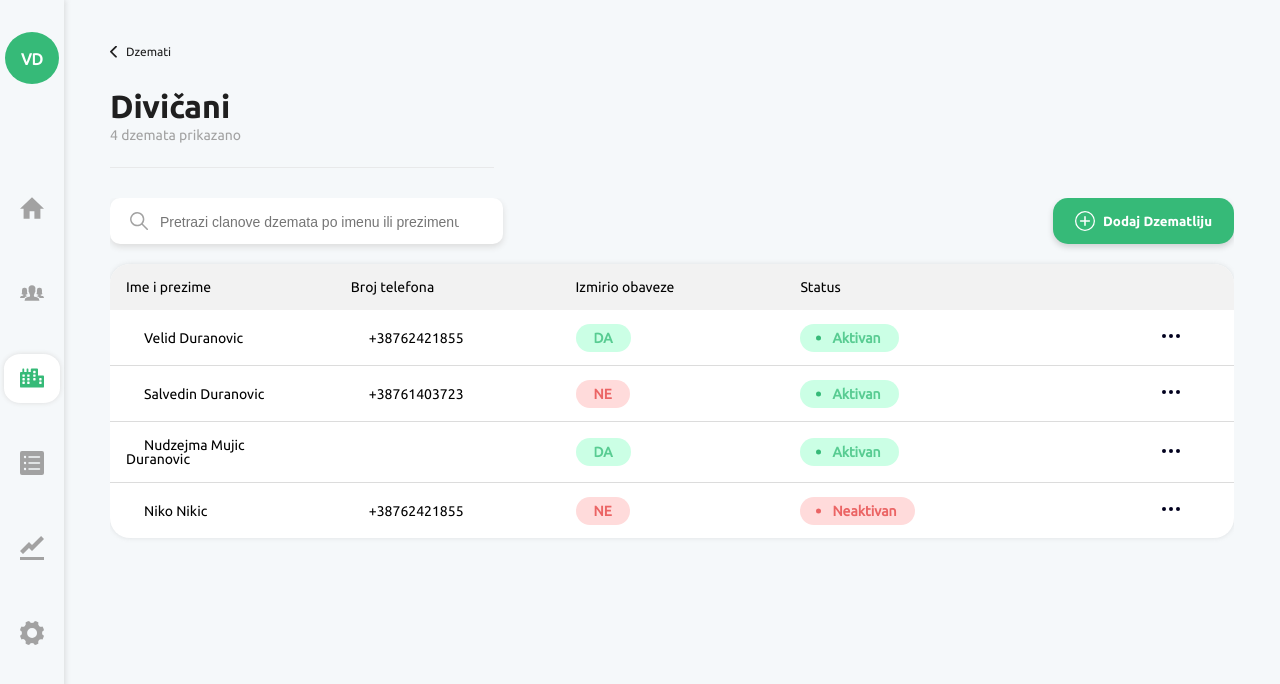
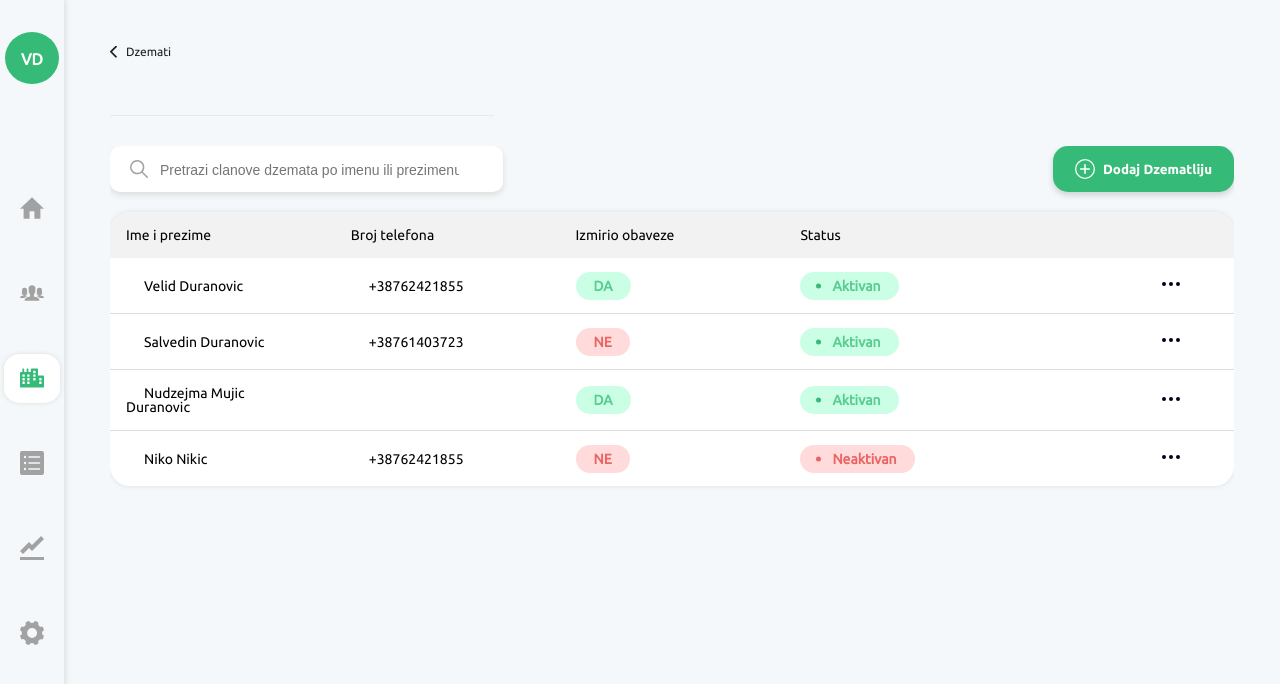
Before and after one commit to Duranovic/e-medzlis, an Angular app: page /dzemati/1/clanovi in a window 1280 px wide. Shown: the top 684 px of the page. Built offline with nearby package versions, Linux system fonts and the light colour scheme.

Commit message:
Updated Input, Table, and Title component

```diff
--- a/src/app/shared/input/input.component.html
+++ b/src/app/shared/input/input.component.html
@@ -1,4 +1,4 @@
 <div class="iz-input" [ngClass]="{'iz-input--focused': focusInput}">
     <input [type]="type" [formControl]="frmControl">
-    <label for="formControlNames.username">{{label}}</label>
+    <label for="formControlNames.username">{{ label }}</label>
 </div>
--- a/src/app/shared/input/input.component.scss
+++ b/src/app/shared/input/input.component.scss
@@ -2,21 +2,24 @@
 
 $left-padding: 20px;
 
-input{
+input {
     border: none;
-    background-color: variables.$light-gray;
     border-radius: 10px;
     box-shadow: 0 3px 0 gainsboro;
     padding: 22px 27px 12px $left-padding;
     font-size: 14px;
     margin-bottom: 12px;
     width: 100%;
+    background-color: #F5F8FA;
 }
 
-.iz-input{
+.iz-input  {
     position: relative;
     width: 100%;
-    label{
+    background-color: #F5F8FA;
+    border-radius: 10px;
+
+    label {
         position: absolute;
         left: $left-padding;
         top: 50%;
@@ -25,16 +28,18 @@ input{
         font-family: Arial, Helvetica, sans-serif;
         transition: top .3s, font-size .3s;
     }
-    input{
+
+    input {
         margin: 0;
         transition: transform .3s;
+
         &:focus + label {
             top: 12px;
             font-size: 10px;
         }
     }
 
-    &--focused{
+    &--focused {
         label {
             top: 12px;
             font-size: 10px;
@@ -42,6 +47,6 @@ input{
     }
 }
 
-label{
+label {
     font-size: 14px;
 }
--- a/src/app/shared/table/table.component.ts
+++ b/src/app/shared/table/table.component.ts
@@ -11,13 +11,15 @@ import { DataTableType } from 'src/app/core/models/tableConfig.model';
 export class TableComponent {
   public actionPanelOpened: boolean = false;
   @Input() data: DataTableType;
+  @Input() route: string;
 
   constructor(private router: Router) {
     // console.log(this.router.getCurrentNavigation()?.previousNavigation);
   }
 
-  public click(index: any): void{
-    this.router.navigateByUrl(`/dzemati/${index}`);
+  public click(index: any): void {
+    if(this.route)
+      this.router.navigateByUrl(`${this.route}/${index}`);
   }
 
   public parseField(fieldData: any, dataProperty: string): any {
--- a/src/app/shared/title/title.component.html
+++ b/src/app/shared/title/title.component.html
@@ -1,2 +1,2 @@
-<h1>Divičani</h1>
-<span>4 dzemata prikazano</span>
+<h1 *ngIf="title">{{ title }}</h1>
+<span *ngIf="description"> {{ description }}</span>
--- a/src/app/shared/title/title.component.ts
+++ b/src/app/shared/title/title.component.ts
@@ -1,4 +1,4 @@
-import { ChangeDetectionStrategy, Component, OnInit } from '@angular/core';
+import { ChangeDetectionStrategy, Component, Input, OnInit } from '@angular/core';
 
 @Component({
   selector: 'iz-title',
@@ -7,10 +7,12 @@ import { ChangeDetectionStrategy, Component, OnInit } from '@angular/core';
   changeDetection: ChangeDetectionStrategy.OnPush
 })
 export class TitleComponent implements OnInit {
+  @Input() title: string;
+  @Input() description: string;
 
   constructor() { }
 
-  ngOnInit(): void {
+  public ngOnInit(): void {
   }
 
 }
```
